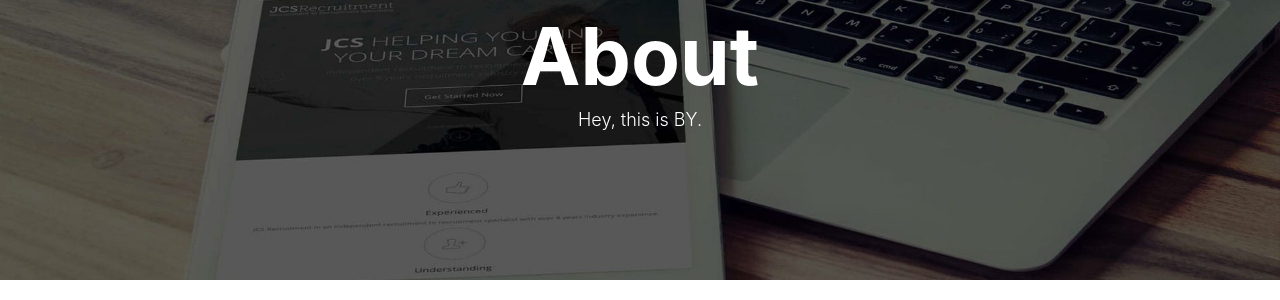
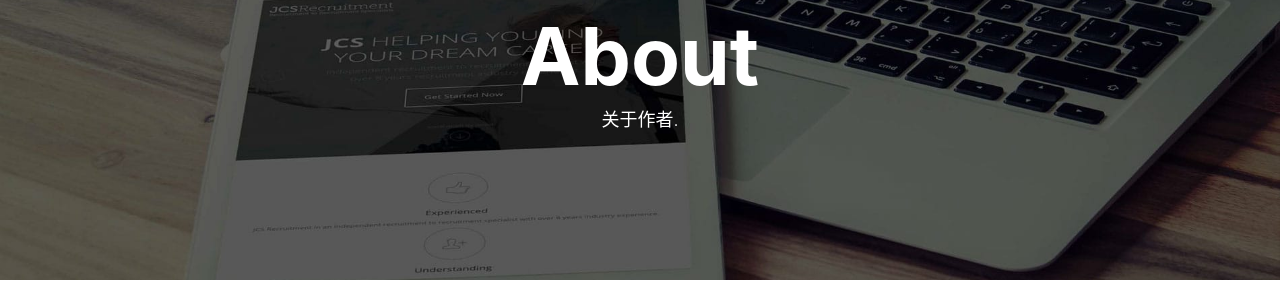
Before and after one commit to Chenbin1996/chenbin1996.github.io, a Jekyll site: the page built from about.html, in a window 1280 px wide. Shown: the part 138-438 px from the top of the page. Built offline with Jekyll 4.4.1, drawn with Linux system fonts in a browser that asks for light colours; nearby versions of some CDN libraries; comment, search, counter and statistics services are not loaded.

Commit message:
Update about.html

```diff
--- a/about.html
+++ b/about.html
@@ -1,7 +1,7 @@
 ---
 layout: page
 title: "About"
-description: "Hey, this is BY."
+description: "关于作者."
 header-img: "img/post-bg-rwd.jpg"
 ---
 
```
